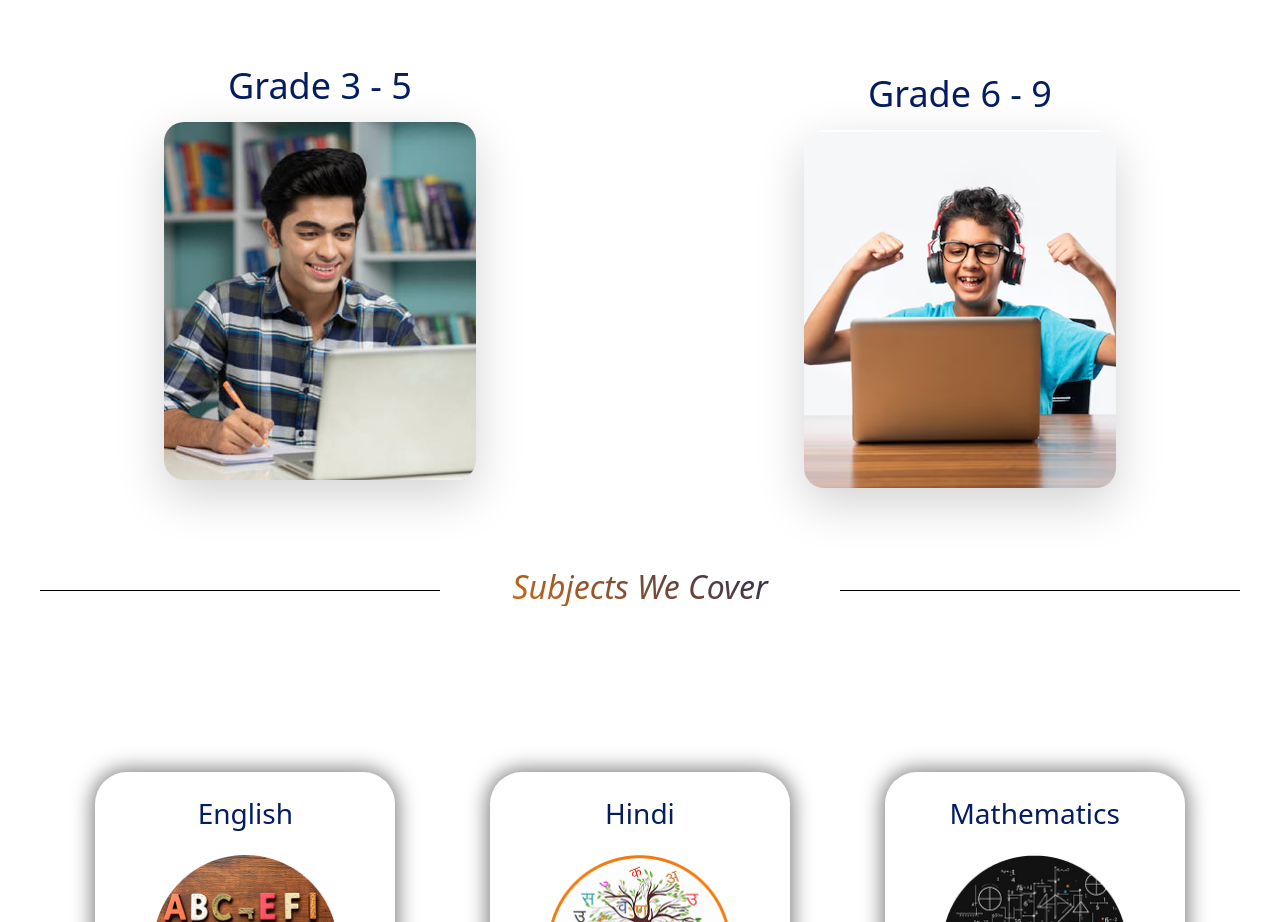
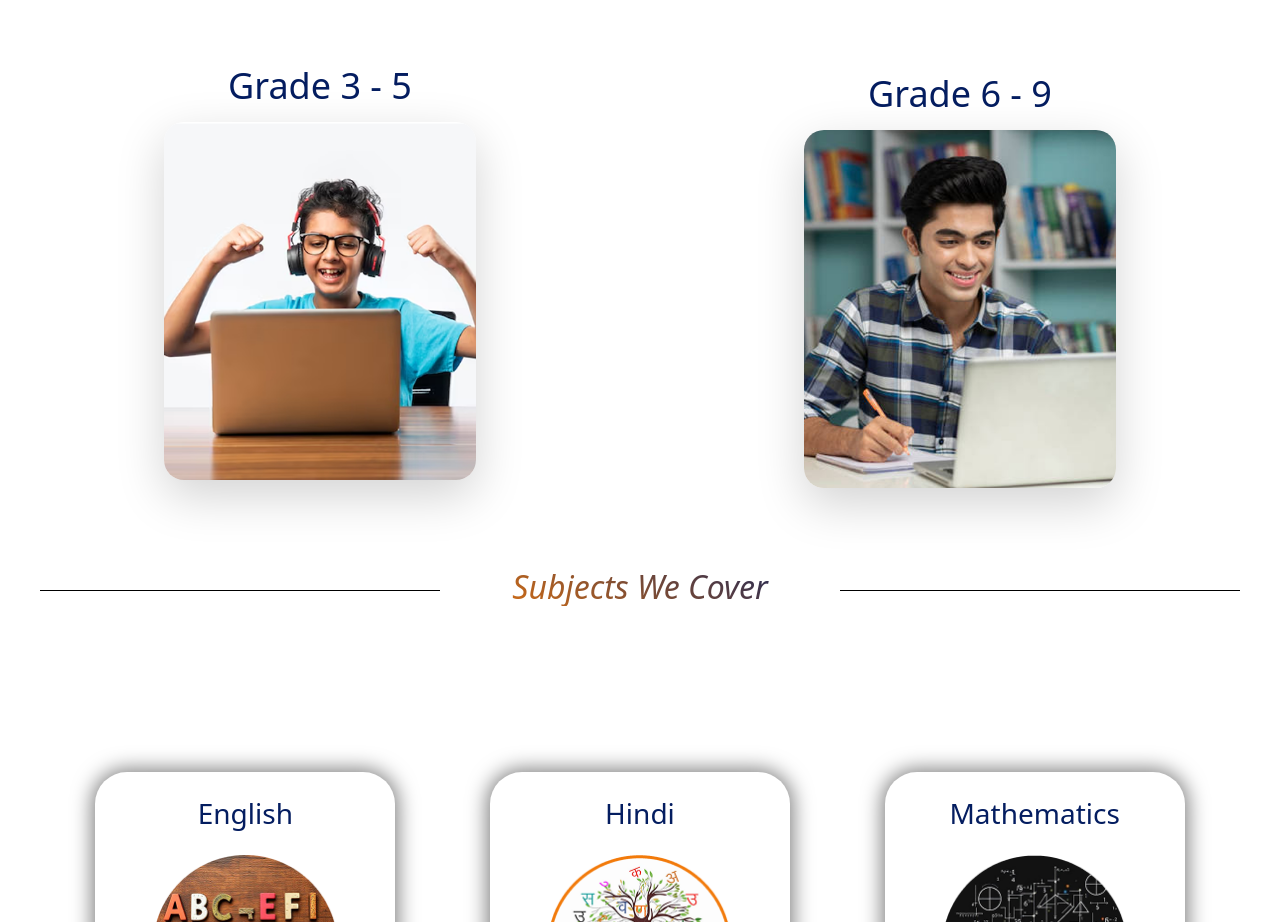
Before and after one commit to dilip2k04/hostinger, a React (Vite) app: page / in a window 1280 px wide. Shown: the part 8160-9082 px from the top of the page. Built offline with nearby package versions, Linux system fonts and the light colour scheme.

Commit message:
Grade Pic Changed

```diff
--- a/src/pages/OurProgram/OurProgram.jsx
+++ b/src/pages/OurProgram/OurProgram.jsx
@@ -102,7 +102,7 @@ export default function OurProgram() {
         <div className="col-md-6 p-2 mb-3 d-flex flex-column justify-content-center align-items-center">
           <h3 className="grade_title">Grade 3 - 5</h3>
           <img
-            src="/src/assets/gradec1.png"
+            src="/src/assets/gradec2.png"
             className="grade_img shadow-lg"
             alt="image"
           />
@@ -110,7 +110,7 @@ export default function OurProgram() {
         <div className="col-md-6 p-2 d-flex flex-column justify-content-center align-items-center">
           <h3 className="grade_title">Grade 6 - 9</h3>
           <img
-            src="/src/assets/gradec2.png"
+            src="/src/assets/gradec1.png"
             className="grade_img shadow-lg"
             alt="image"
           />
```
